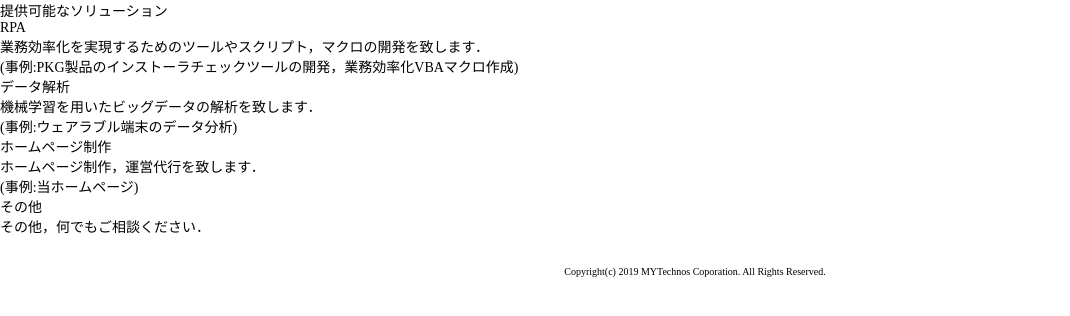
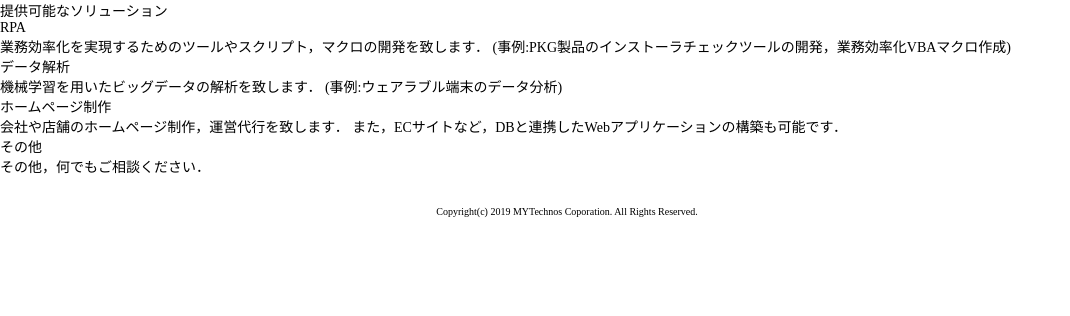
Before and after one commit to mytechnosco/shareterminal, a plain HTML site: page solution.html in a window 1280 px wide. Shown: the full height of the page, 0-1070 px from the left. Drawn offline with nearby package versions, Linux system fonts and the light colour scheme; a web font is replaced by a local one.

Commit message:
Update solution.html

```diff
--- a/solution.html
+++ b/solution.html
@@ -20,23 +20,24 @@
 
 		<p id = "sidebar"></p>
 
+			<div id = "content">
+
 			提供可能なソリューション
 
 			<ul id = "solutions">
 			<li>RPA</li>
 			業務効率化を実現するためのツールやスクリプト，マクロの開発を致します．
 
-			<p>(事例:PKG製品のインストーラチェックツールの開発，業務効率化VBAマクロ作成)</p>
+			(事例:PKG製品のインストーラチェックツールの開発，業務効率化VBAマクロ作成)
 
 			<li>データ解析</li>
 			機械学習を用いたビッグデータの解析を致します．
 
-			<p>(事例:ウェアラブル端末のデータ分析)</p>
+			(事例:ウェアラブル端末のデータ分析)
 
 			<li>ホームページ制作</li>
-			ホームページ制作，運営代行を致します．
-
-			<p>(事例:当ホームページ)</p>
+			会社や店舗のホームページ制作，運営代行を致します．
+			また，ECサイトなど，DBと連携したWebアプリケーションの構築も可能です．
 
 			<li>その他</li>
 			その他，何でもご相談ください．
@@ -47,6 +48,7 @@
 				Copyright(c) 2019 MYTechnos Coporation. All Rights Reserved.
 			</footer>
 
+			</div>
 		</div>
 </body>
 </html>
```
